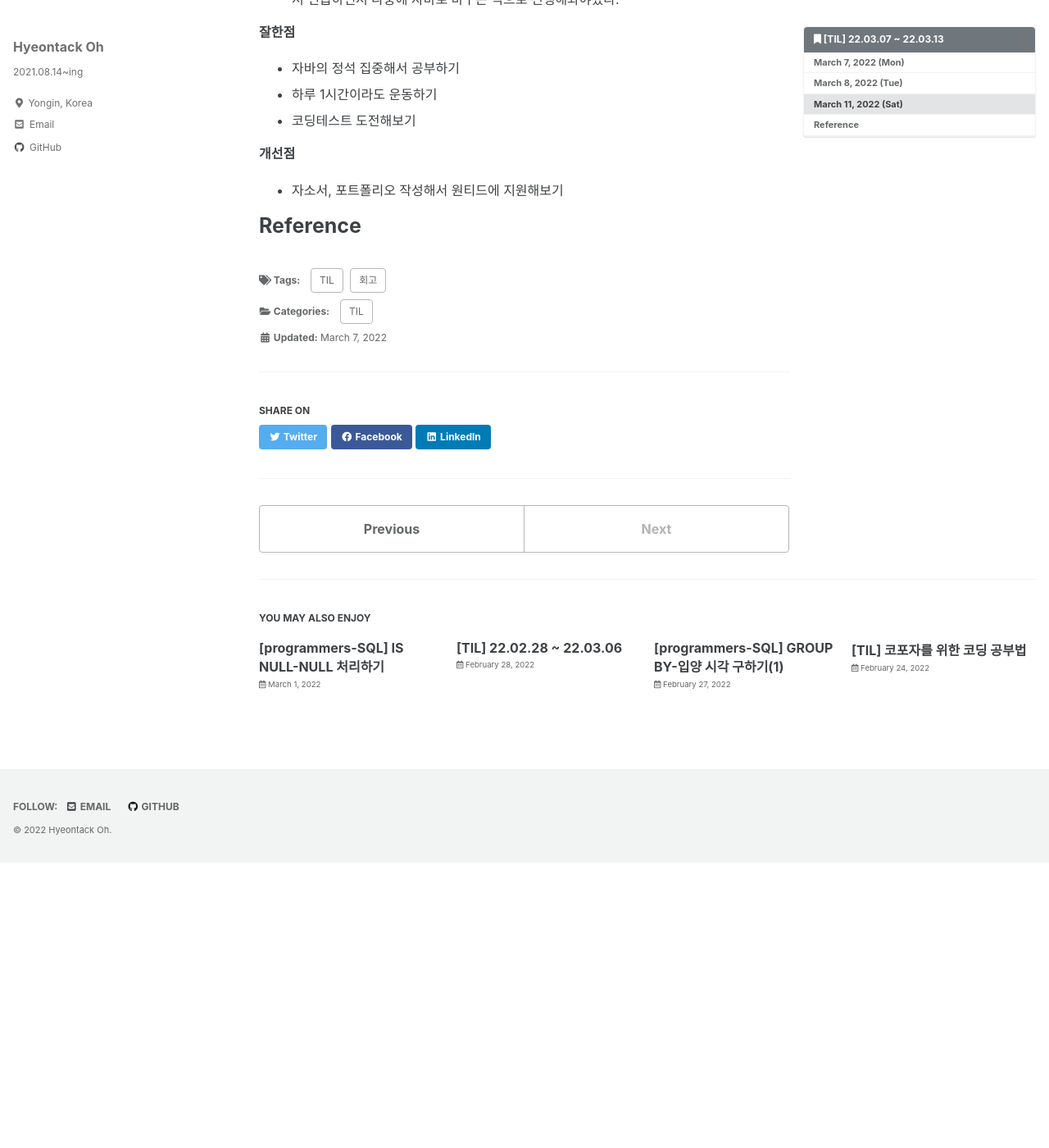
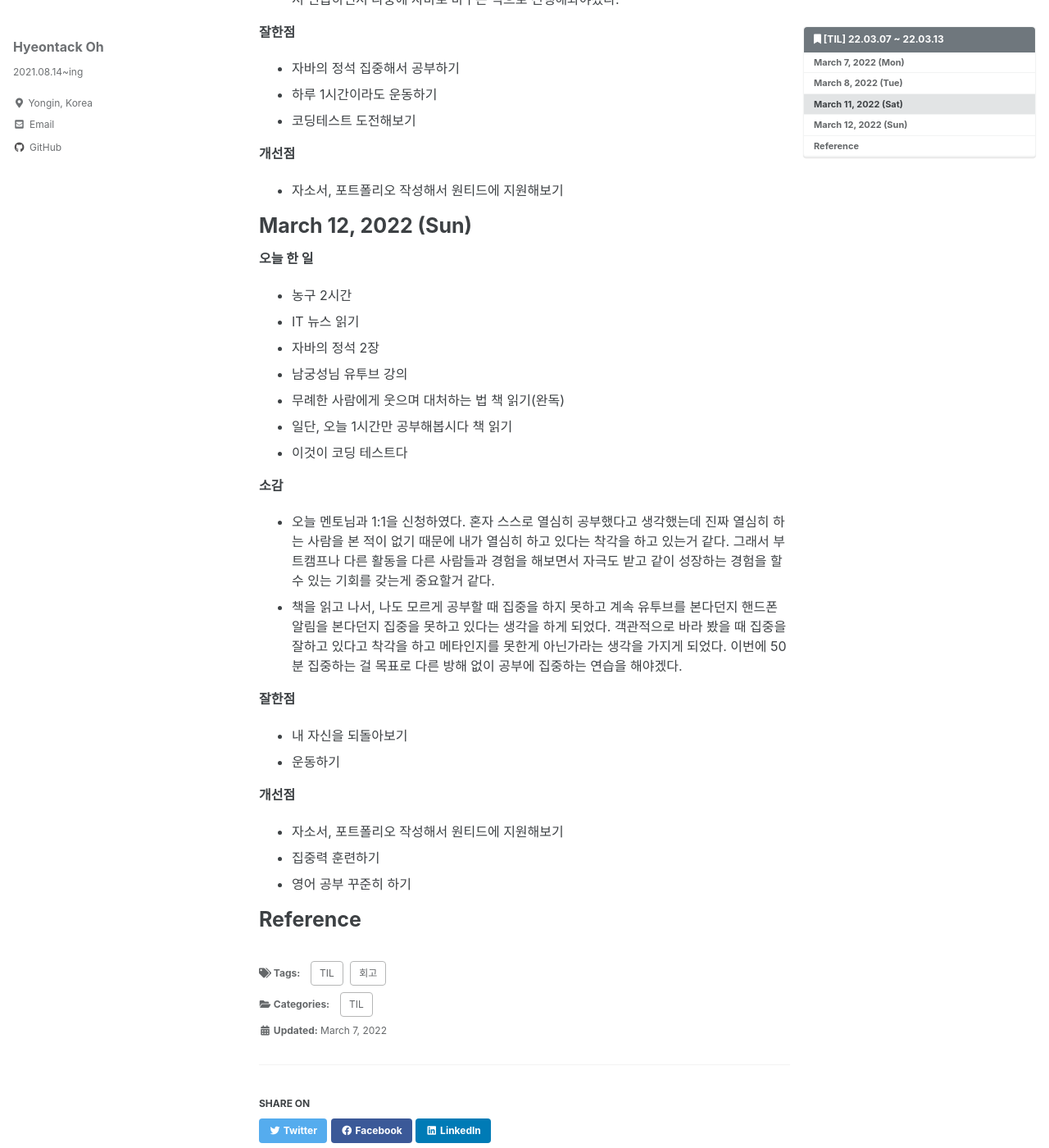
Before and after one commit to hyeontack5/hyeontack5.github.io, a Jekyll site: the page built from _posts/TIL/2022-03-07-[TIL] 22.03.07 ~ 22.03.13.md, in a window 1280 px wide and 1400 px high, scrolled down 1791 px. Shown: the whole window at 82% size. Built offline with Jekyll 4.4.1, drawn with Linux system fonts in a browser that asks for light colours; cached includes are drawn as plain includes; before the commit the page ends 2843 px from its top, so only the background shows below that.

Commit message:
Docs: 22.03.13 회고

```diff
--- a/_posts/TIL/2022-03-07-[TIL] 22.03.07 ~ 22.03.13.md
+++ b/_posts/TIL/2022-03-07-[TIL] 22.03.07 ~ 22.03.13.md
@@ -74,4 +74,30 @@ toc_icon: "bookmark"
 **개선점**
 - 자소서, 포트폴리오 작성해서 원티드에 지원해보기
 
+# March 12, 2022 (Sun)
+
+**오늘 한 일**
+- 농구 2시간
+- IT 뉴스 읽기
+- 자바의 정석 2장
+- 남궁성님 유투브 강의
+- 무례한 사람에게 웃으며 대처하는 법 책 읽기(완독)
+- 일단, 오늘 1시간만 공부해봅시다 책 읽기
+- 이것이 코딩 테스트다
+
+**소감**
+- 오늘 멘토님과 1:1을 신청하였다. 혼자 스스로 열심히 공부했다고 생각했는데 진짜 열심히 하는 사람을 본 적이 없기 때문에 내가 열심히 하고 있다는 착각을 하고 있는거 같다.
+그래서 부트캠프나 다른 활동을 다른 사람들과 경험을 해보면서 자극도 받고 같이 성장하는 경험을 할 수 있는 기회를 갖는게 중요할거 같다.
+- 책을 읽고 나서, 나도 모르게 공부할 때 집중을 하지 못하고 계속 유투브를 본다던지 핸드폰 알림을 본다던지 집중을 못하고 있다는 생각을 하게 되었다.
+객관적으로 바라 봤을 때 집중을 잘하고 있다고 착각을 하고 메타인지를 못한게 아닌가라는 생각을 가지게 되었다. 이번에 50분 집중하는 걸 목표로 다른 방해 없이 공부에 집중하는 연습을 해야겠다.
+
+**잘한점**
+- 내 자신을 되돌아보기
+- 운동하기
+
+**개선점**
+- 자소서, 포트폴리오 작성해서 원티드에 지원해보기
+- 집중력 훈련하기
+- 영어 공부 꾸준히 하기
+
 # Reference
```
